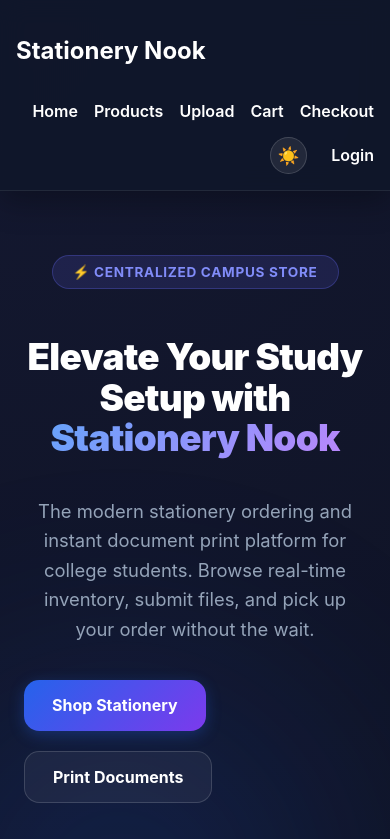
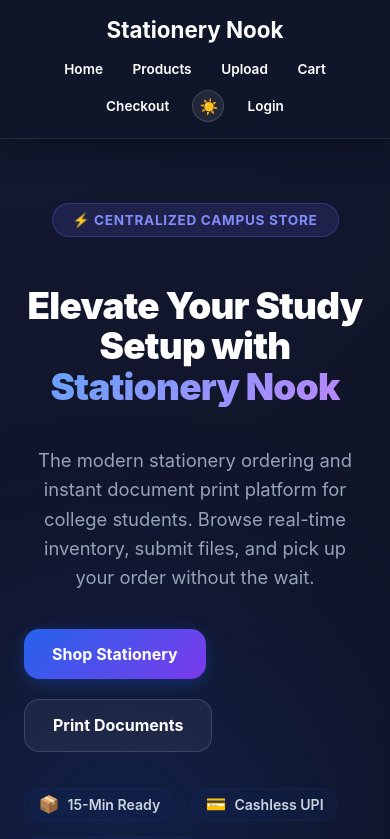
Before and after one commit to kritikat07/Stationery-Nook, a React (Vite) app: page / in a window 390 px wide. Shown: the top 839 px of the page. Built offline with nearby package versions, Linux system fonts and the light colour scheme; no server answers.

Commit message:
Overhaul mobile responsiveness: grid layouts for checkout forms, wraps for navigation bars, and mobile-friendly container spacing

```diff
--- a/index.css
+++ b/index.css
@@ -484,6 +484,123 @@ label {
   accent-color: #2563eb;
 }
 
+/* Checkout Form Layout (Global) */
+.form-row {
+  display: grid;
+  grid-template-columns: 1fr 1fr;
+  gap: 1.25rem;
+}
+
+@media (max-width: 600px) {
+  .form-row {
+    grid-template-columns: 1fr;
+    gap: 0.75rem;
+  }
+}
+
+.payment-method-selector {
+  display: flex;
+  gap: 1rem;
+  margin: 1.5rem 0;
+}
+
+.method-tab {
+  flex: 1;
+  padding: 0.95rem;
+  border-radius: 0.75rem;
+  border: 1px solid #cbd5e1;
+  background: #f8fafc;
+  color: #334155;
+  font-weight: 600;
+  font-family: inherit;
+  font-size: 0.95rem;
+  cursor: pointer;
+  transition: all 0.2s ease;
+  display: flex;
+  align-items: center;
+  justify-content: center;
+  gap: 0.5rem;
+}
+
+.method-tab:hover {
+  border-color: #94a3b8;
+  background: #f1f5f9;
+}
+
+.method-tab.active {
+  background: linear-gradient(135deg, #2563eb 0%, #7c3aed 100%) !important;
+  color: white !important;
+  border-color: transparent !important;
+  box-shadow: 0 4px 15px rgba(37, 99, 235, 0.25);
+}
+
+.checkout-helper-text {
+  display: block;
+  font-size: 0.8rem;
+  color: #64748b;
+  margin-top: 0.35rem;
+  font-style: italic;
+  font-weight: 500;
+}
+
+.checkout-item-row {
+  display: flex;
+  justify-content: space-between;
+  align-items: center;
+  padding: 0.95rem 0;
+  border-bottom: 1px solid #e2e8f0;
+}
+
+.checkout-item-row:last-child {
+  border-bottom: none;
+}
+
+/* Mobile Navbar Responsiveness */
+@media (max-width: 768px) {
+  .navbar {
+    flex-direction: column !important;
+    gap: 0.75rem !important;
+    padding: 1rem !important;
+    align-items: center !important;
+    text-align: center !important;
+  }
+
+  .navbar h1 {
+    font-size: 1.4rem !important;
+    margin: 0 !important;
+  }
+
+  .navbar-links {
+    display: flex !important;
+    flex-wrap: wrap !important;
+    justify-content: center !important;
+    gap: 0.5rem 0.75rem !important;
+    width: 100% !important;
+  }
+
+  .navbar-link {
+    font-size: 0.85rem !important;
+    padding: 0.35rem 0.55rem !important;
+    margin: 0 !important;
+  }
+
+  .theme-toggle-btn {
+    width: 2rem !important;
+    height: 2rem !important;
+    font-size: 0.95rem !important;
+    margin: 0 0.15rem !important;
+  }
+
+  .navbar-user {
+    width: 100% !important;
+    text-align: center !important;
+    margin-top: 0.25rem !important;
+    font-size: 0.82rem !important;
+    opacity: 0.85;
+  }
+}
+
+
 @media (max-width: 480px) {
   .navbar {
     padding: 1rem;
```
